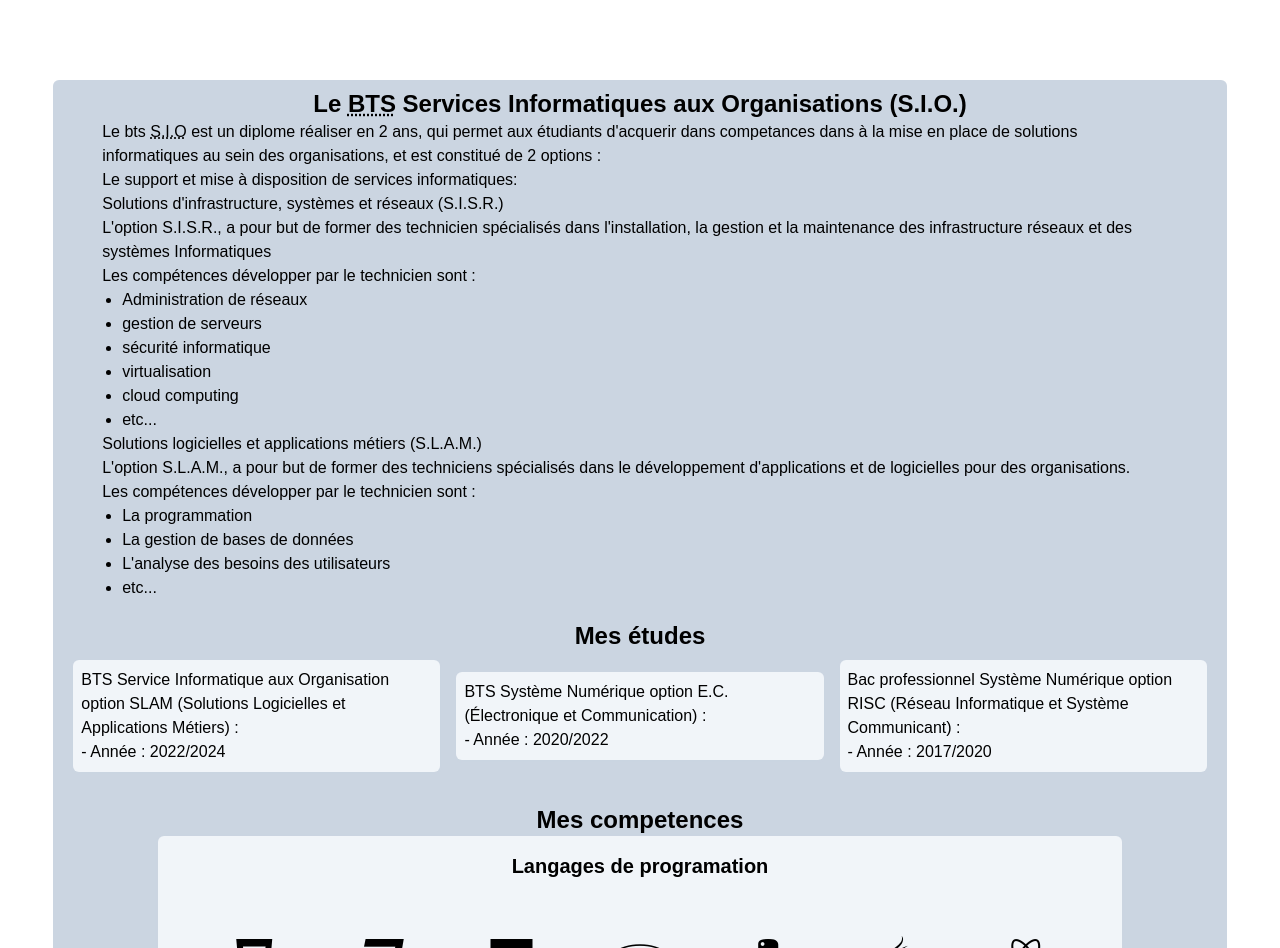
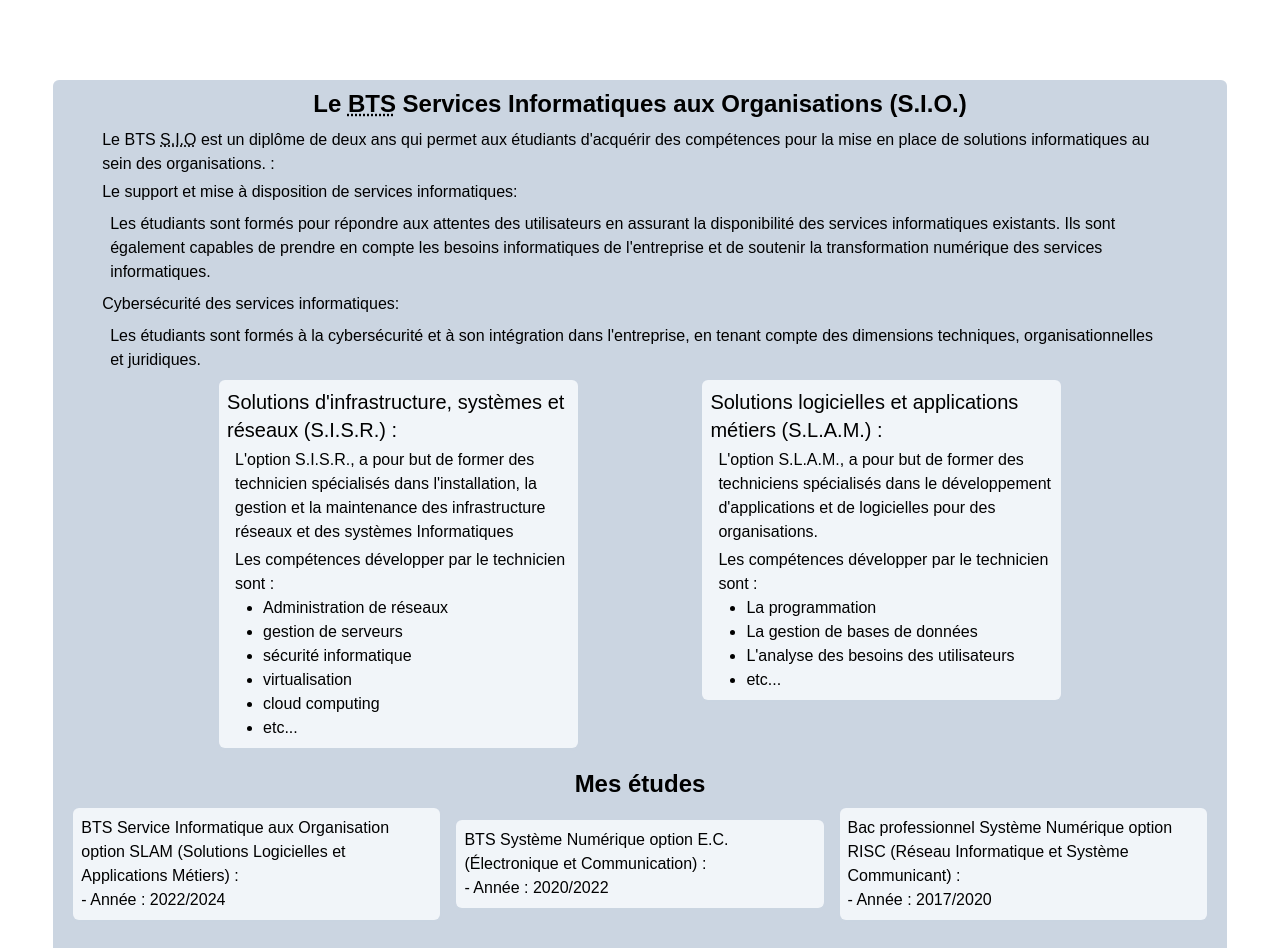
Before and after one commit to HoarauJeremy/Portfolio-V2, a React (Vite) app: page / in a window 1280 px wide. Shown: the part 620-1568 px from the top of the page. Built offline with nearby package versions, Linux system fonts and the light colour scheme.

Commit message:
update some files

```diff
--- a/src/pages/PresentationBts.jsx
+++ b/src/pages/PresentationBts.jsx
@@ -7,22 +7,24 @@ export default function PresentationBts() {
                     <h2>Le <abbr title="Brevet de technicien supérieur">BTS</abbr> Services Informatiques aux Organisations (S.I.O.)</h2>
                 </div>
 
-                <div id="bts">
+                <div id="bts" className="mt-2">
                     <p>
-                        Le bts <abbr title="fe">S.I.O</abbr> est un diplome réaliser en 2 ans, qui permet aux étudiants d&apos;acquerir dans competances dans à la mise en place de solutions informatiques au sein des organisations, et est constitué de 2 options :
+                        Le BTS <abbr title="fe">S.I.O</abbr> est un diplôme de deux ans qui permet aux étudiants d&apos;acquérir des compétences pour la mise en place de solutions informatiques au sein des organisations. :
                     </p>
-                    <dl>
+                    <dl className="my-1">
                         <dt>Le support et mise à disposition de services informatiques: </dt>
-                        <dd></dd>
-                        <dt></dt>
-                        <dd></dd>
+                        <dd className="m-2">Les étudiants sont formés pour répondre aux attentes des utilisateurs en assurant la disponibilité des services informatiques existants. Ils sont également capables de prendre en compte les besoins informatiques de l&apos;entreprise et de soutenir la transformation numérique des services informatiques.</dd>
+                        <dt>Cybersécurité des services informatiques: </dt>
+                        <dd className="m-2">Les étudiants sont formés à la cybersécurité et à son intégration dans l&apos;entreprise, en tenant compte des dimensions techniques, organisationnelles et juridiques.</dd>
                     </dl>
                 </div>
-                <div id="sisr">
-                    <h3>Solutions d&apos;infrastructure, systèmes et réseaux (S.I.S.R.)</h3>
+                <div className="flex flex-col mt-2 justify-evenly md:flex-row">
+                    <div id="sisr" className="p-2 rounded-md shadow-sm shadow-slate-300 bg-slate-100 md:mx-2 md:w-4/12 h-5/6">
+                        <h3 className="text-xl font-medium">Solutions d&apos;infrastructure, systèmes et réseaux (S.I.S.R.) :</h3>
+                        <div className="mt-1 ml-2">
                             <p>L&apos;option S.I.S.R., a pour but de former des technicien spécialisés dans l&apos;installation, la gestion et la maintenance des infrastructure réseaux et des systèmes Informatiques</p>
-                    <p>Les compétences développer par le technicien sont : </p>
-                    <ul className="pl-5 list-disc">
+                            <p className="mt-1">Les compétences développer par le technicien sont : </p>
+                            <ul className="list-disc pl-7">
                                 <li>Administration de réseaux</li>
                                 <li>gestion de serveurs</li>
                                 <li>sécurité informatique</li>
@@ -31,13 +33,13 @@ export default function PresentationBts() {
                                 <li>etc...</li>
                             </ul>
                         </div>
-                <div id="slam">
-                    <h3>Solutions logicielles et applications métiers (S.L.A.M.)</h3>
-                    <p>
-                        L&apos;option S.L.A.M., a pour but de former des techniciens spécialisés dans le développement d&apos;applications et de logicielles pour des organisations.
-                    </p>
-                    <p>Les compétences développer par le technicien sont : </p>
-                    <ul className="pl-5 list-disc">
+                    </div>
+                    <div id="slam" className="p-2 my-2 rounded-md shadow-sm shadow-slate-300 bg-slate-100 md:mx-2 md:w-4/12 h-2/3 md:mt-0">
+                        <h3 className="text-xl font-medium">Solutions logicielles et applications métiers (S.L.A.M.) :</h3>
+                        <div className="mt-1 ml-2">
+                            <p>L&apos;option S.L.A.M., a pour but de former des techniciens spécialisés dans le développement d&apos;applications et de logicielles pour des organisations.</p>
+                            <p className="mt-1">Les compétences développer par le technicien sont : </p>
+                            <ul className="list-disc pl-7">
                                 <li>La programmation</li>
                                 <li>La gestion de bases de données</li>
                                 <li>L&apos;analyse des besoins des utilisateurs</li>
@@ -45,6 +47,8 @@ export default function PresentationBts() {
                             </ul>
                         </div>
                     </div>
+                </div>
+            </div>
         </>
     )
 }
--- a/src/pages/PresentationVeille.jsx
+++ b/src/pages/PresentationVeille.jsx
@@ -1,10 +1,9 @@
 export default function PresentationVeille() {
     return <>
         <div className="w-full my-3 font-rubik">
-            <h3 className="text-lg font-medium underline">Les technologies et le développement Web: </h3>
-            <p className="mx-2 my-3">
-                Lorem ipsum dolor sit amet consectetur, adipisicing elit. Consectetur ea molestias tenetur voluptate provident autem itaque ab nostrum animi maxime saepe iure repellat,
-                nulla accusamus, vel nobis explicabo ut labore.
+            {/* <h3 className="text-lg font-medium underline">Les technologies et le développement Web: </h3> */}
+            <p className="mx-2">
+                Ma veille se concentre sur les technologies et le développement en rapport avec le web.
             </p>
         </div>
         <div className="w-full my-3 font-rubik">
```
Also changed, not shown: 1 other file (tests, documents, lock files or other folders). Lines whose indentation alone changed are shown as unchanged.
